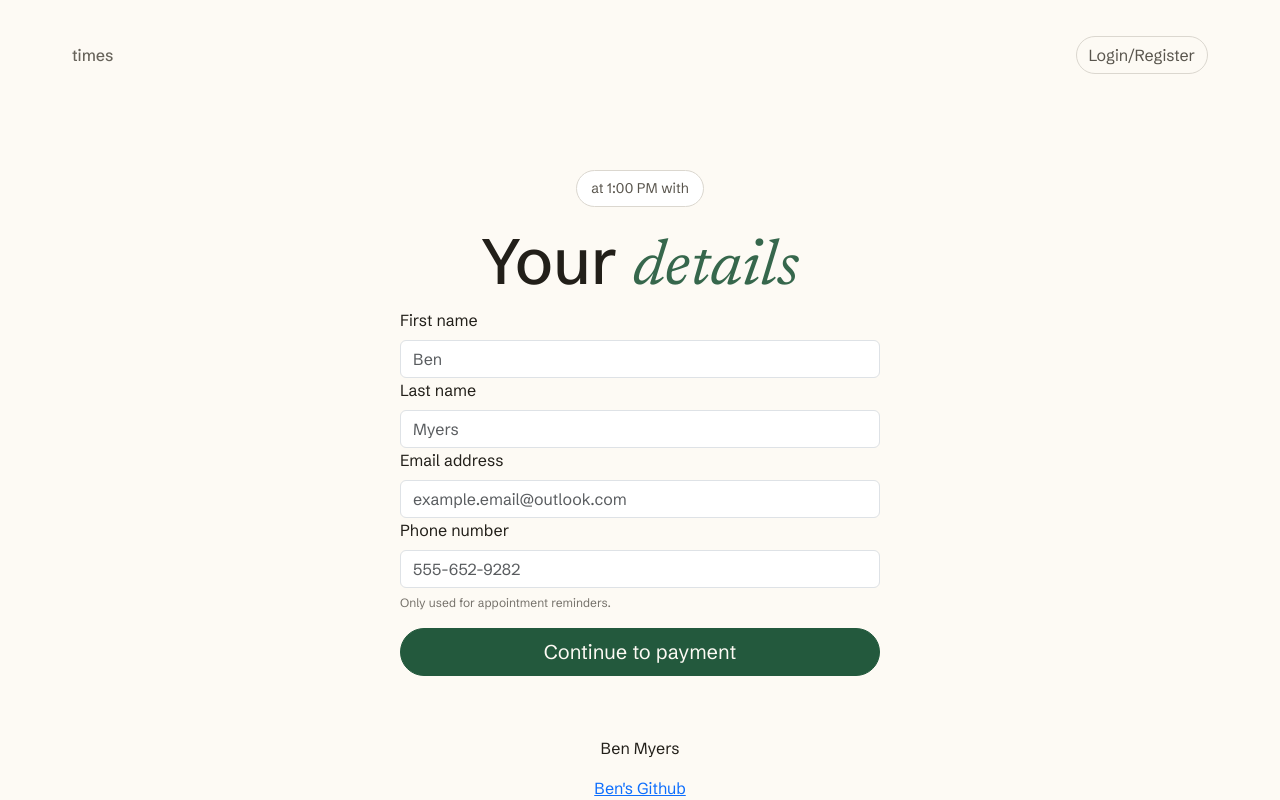
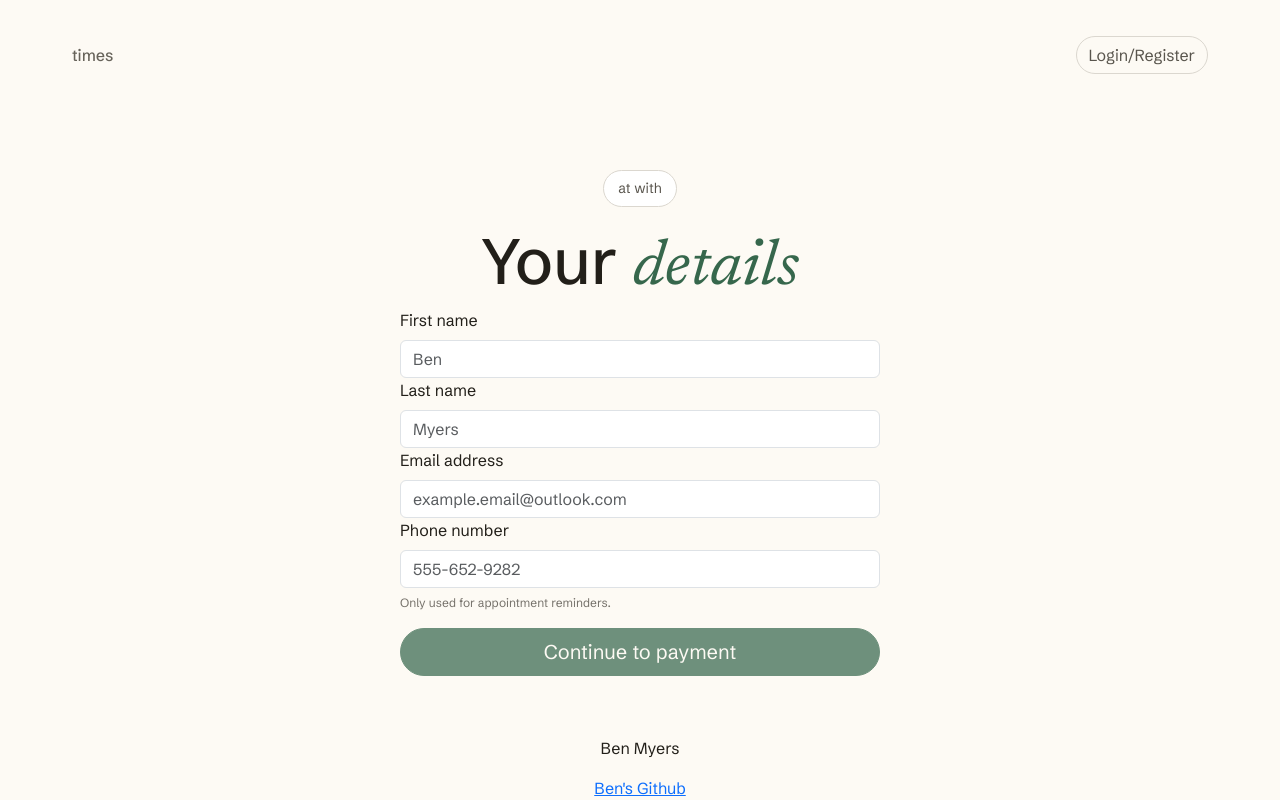
Before and after one commit to TheBen2005/startup, a React (Vite) app: page /info in a window 1280 px wide. Built offline with nearby package versions, Linux system fonts and the light colour scheme.

Commit message:
Small cleanup to make button look cleaner when not pressable on info page and also made function that simulates API call to the extneral API I will use to send a email to me.

```diff
--- a/src/app.css
+++ b/src/app.css
@@ -71,6 +71,9 @@ nav {
     --bs-btn-hover-bg: var(--color-btn-primary-bg-hover);
     --bs-btn-hover-color: var(--color-bg);
     --bs-btn-hover-border-color: var(--color-btn-primary-border-hover);
+    --bs-btn-disabled-bg: var(--color-btn-primary-color);
+    --bs-btn-disabled-border-color: var(--color-btn-primary-color);
+    --bs-btn-disabled-color: var(--color-bg);
 
 }
 
--- a/src/app.jsx
+++ b/src/app.jsx
@@ -15,6 +15,7 @@ export default function App() {
     const [selectedTutor, setSelectedTutor] = React.useState(null);
     const [selectedSlot, setSelectedSlot] = React.useState(null);
     const [contactInfo, setContactInfo] = React.useState(null);
+    const [justPaid, setJustPaid] = React.useState(null);
 
     return (
         <div className='body'>
@@ -25,7 +26,7 @@ export default function App() {
                     <Route path="/times" element={<Times tutor={selectedTutor} onSelectSlot = {setSelectedSlot}/>} exact />
                     <Route path="/signup" element={<Signup />} exact />
                     <Route path="/setavailability" element={<SetAvailability />} exact />
-                    <Route path="/payment" element={<Payment tutor={selectedTutor} slot={selectedSlot} contactInfo={contactInfo}/>} exact />
+                    <Route path="/payment" element={<Payment tutor={selectedTutor} slot={selectedSlot} contactInfo={contactInfo} onPaid={() => setJustPaid(true)}/>} exact />
                     <Route path="/login" element={<Login />} exact />
                     <Route path="/info" element={<Info tutor={selectedTutor} slot={selectedSlot} onSubmitInfo={setContactInfo}/>} exact />
                     <Route path='*' element={<NotFound />} />
--- a/src/info/info.jsx
+++ b/src/info/info.jsx
@@ -34,7 +34,7 @@ export function Info({tutor, slot, onSubmitInfo}) {
             </header>
             <main className='info-main'>
                 {/* This message below saying "Monday Sep 22 at 1:00pm with Ben 1 hour", will be dynamic and based on the tutor, time selected, and date */}
-                <p className="booking-summary">{slotDay} at 1:00 PM with {tutorName} {slotTime}</p>
+                <p className="booking-summary">{slotDay} at {slotTime} with {tutorName} {slotTime}</p>
                 <h1>Your <span className="title-italics">details</span></h1>
                 <form onSubmit={handleSubmit}>
                     <div>
@@ -54,7 +54,7 @@ export function Info({tutor, slot, onSubmitInfo}) {
                         <input type="tel" placeholder="555-652-9282" id="number" name="number" className="form-control" value={phoneNumber} onChange={(e) => setPhoneNumber(e.target.value)} />
                     </div>
                     <p className="appointment-text">Only used for appointment reminders.</p>
-                    <button type="submit" className="btn btn-primary btn-lg rounded-pill book-button-space w-100">Continue to payment</button>
+                    <button type="submit" className="btn btn-primary btn-lg rounded-pill book-button-space w-100" disabled={!firstName || !lastName || !email || !phoneNumber}>Continue to payment</button>
                 </form>
 
             </main>
--- a/src/payment/payment.jsx
+++ b/src/payment/payment.jsx
@@ -1,7 +1,40 @@
+import React from 'react';
 import './payment.css';
-import { NavLink, Link } from 'react-router-dom';
+import { NavLink, useNavigate } from 'react-router-dom';
 
-export function Payment() {
+export function Payment({ tutor, slot, contactInfo, onPaid}) {
+    const [paymentStatus, setPaymentStatus] = React.useState(false)
+    let paymentMessageButton = 'I paid';
+    let tutorName = '';
+    let slotDay = '';
+    let slotTime = '';
+    if(tutor){
+        tutorName = tutor.name;
+
+    }
+    if(slot){
+        slotDay = slot.day;
+        slotTime = slot.time;
+    }
+
+    if(paymentStatus){
+        paymentMessageButton = 'Notifying ' + tutorName;
+
+    }
+
+    // IMPORTANT: 3RD PARTY SERVICE CALL. This will be replaced with a call to my server, which sends the email to me through a third party service, most likely resend.
+    function sendPaymentEmail(booking) {
+        return new Promise((resolve) => {
+            setTimeout(resolve, 1600);
+        });
+
+        async function handlePaid() {
+            setPaymentStatus(true);
+            await sendPaymentEmail({ tutor, slot, contactInfo });
+            onPaid();
+            navigate('/');
+}
+    }
     return (
         <>
             <header>
@@ -12,7 +45,7 @@ export function Payment() {
             </header>
             <main className="payment-main">
                 {/* This message below saying "Monday Sep 22 at 1:00pm with Ben 1 hour", will be dynamic and based on the tutor, time selected, and date */}
-                <p className="booking-summary">Monday Sep 22 at 1:00 PM with Ben 1 hour</p>
+                <p className="booking-summary">{slotDay} at {slotTime} with {tutorName} 1 hour</p>
                 <h1 className="payment-h1">Pay with <span className="title-italics">Venmo</span></h1>
                 <p className="intro-text">Scan the code with your phone's camera, send the amount below, then tap I paid.</p>
                 {/* DATABASE DATA PLACEHOLDER. The image displaying the venmo qr code will eventually be pulled from the database for the venmo of the correct tutor rather than being hard coded.*/}
@@ -21,10 +54,10 @@ export function Payment() {
                     <p className="money-amount">$60</p>
                     <p className="where-payment">to @ben-tutoring</p>
                 </div>
-                <form action="/" className="payment-form">
-                    <button type="submit" className="btn btn-primary btn-lg rounded-pill book-button-space w-100">I Paid</button>
-                </form>
-                {/* IMPORTANT: 3RD PARTY SERVICE CALL This button is very important. This button will trigger an email to be sent to me with the information the user provided (external API). I will most likely use resend.com to accomplish this. */}
+                <div className="payment-form">
+                    <button type="button" className="btn btn-primary btn-lg rounded-pill book-button-space w-100" disabled={paymentStatus} onClick={() => setPaymentStatus(true)}>{paymentMessageButton}</button>
+                </div>
+
 
 
             </main>
```
Also changed, not shown: src/info/info.css (line endings or trailing spaces).
